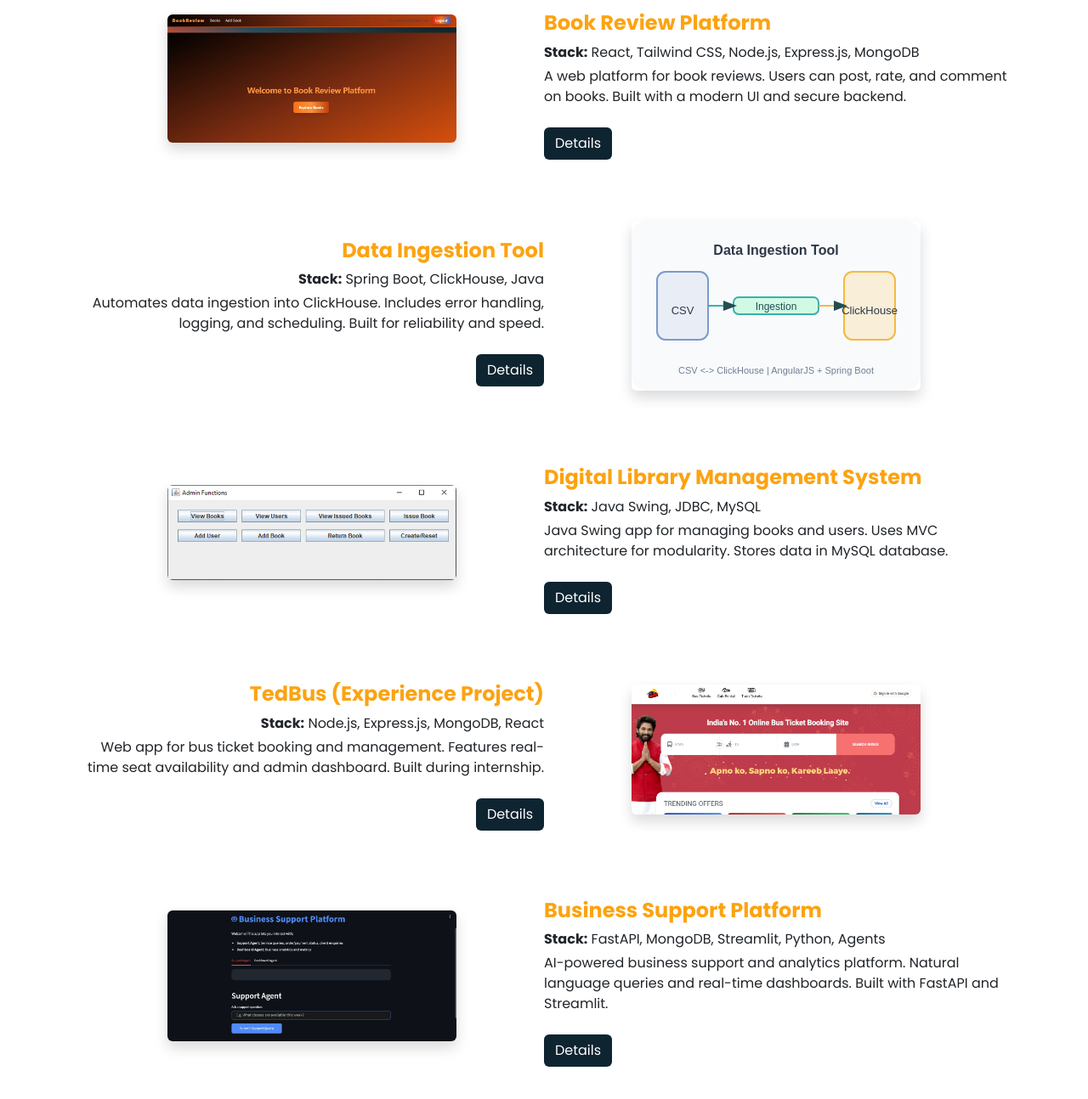
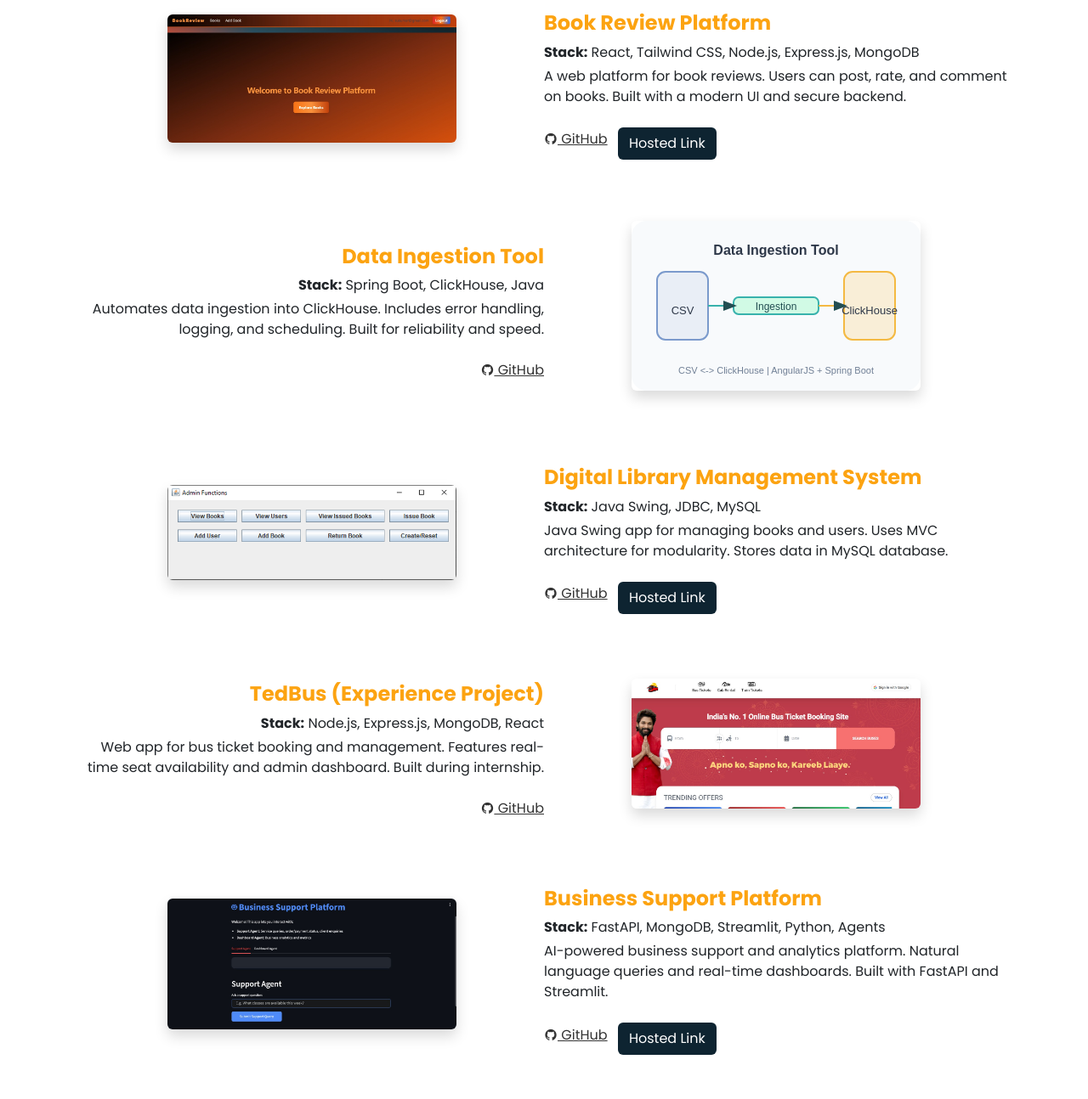
Before and after one commit to sukumar-cloud/Portfolio, a plain HTML site: page index.html in a window 1280 px wide. Shown: the part 2420-3714 px from the top of the page at 85% size. Drawn offline with nearby package versions, Linux system fonts and the light colour scheme.

Commit message:
updaed links for project

```diff
--- a/index.html
+++ b/index.html
@@ -262,7 +262,8 @@
         <h4 class="fw-bold mt-2" style="color:#fca311;">Book Review Platform</h4>
         <p class="mb-1"><b>Stack:</b> React, Tailwind CSS, Node.js, Express.js, MongoDB</p>
         <p>A web platform for book reviews. Users can post, rate, and comment on books. Built with a modern UI and secure backend.</p>
-        <a class="btn card-btn text-white mt-2" href="#" target="_blank">Details</a>
+                <a href="https://github.com/sukumar-cloud/book-review-platform.git" target="_blank" class="d-inline-block mt-2" style="color: #333;"><i class="uil uil-github"></i> GitHub</a>
+<a class="btn card-btn text-white mt-2 ms-2" href="https://books-review-platform.netlify.app/" target="_blank">Hosted Link</a>
       </div>
     </div>
     <!-- Project 2: image right, text left -->
@@ -274,7 +275,7 @@
         <h4 class="fw-bold mt-2" style="color:#fca311;">Data Ingestion Tool</h4>
         <p class="mb-1"><b>Stack:</b> Spring Boot, ClickHouse, Java</p>
         <p>Automates data ingestion into ClickHouse. Includes error handling, logging, and scheduling. Built for reliability and speed.</p>
-        <a class="btn card-btn text-white mt-2" href="#" target="_blank">Details</a>
+                <a href="https://github.com/sukumar-cloud/data-ingestion-toolll.git" target="_blank" class="d-inline-block mt-2" style="color: #333;"><i class="uil uil-github"></i> GitHub</a>
       </div>
     </div>
     <!-- Project 3: image left, text right -->
@@ -286,7 +287,8 @@
         <h4 class="fw-bold mt-2" style="color:#fca311;">Digital Library Management System</h4>
         <p class="mb-1"><b>Stack:</b> Java Swing, JDBC, MySQL</p>
         <p>Java Swing app for managing books and users. Uses MVC architecture for modularity. Stores data in MySQL database.</p>
-        <a class="btn card-btn text-white mt-2" href="#" target="_blank">Details</a>
+                <a href="https://github.com/sukumar-cloud/LibraryManagement.git" target="_blank" class="d-inline-block mt-2" style="color: #333;"><i class="uil uil-github"></i> GitHub</a>
+<a class="btn card-btn text-white mt-2 ms-2" href="https://legendary-bavarois-64d2e1.netlify.app/" target="_blank">Hosted Link</a>
       </div>
     </div>
     <!-- Project 4: image right, text left (placeholder) -->
@@ -298,7 +300,7 @@
         <h4 class="fw-bold mt-2" style="color:#fca311;">TedBus (Experience Project)</h4>
         <p class="mb-1"><b>Stack:</b> Node.js, Express.js, MongoDB, React</p>
         <p>Web app for bus ticket booking and management. Features real-time seat availability and admin dashboard. Built during internship.</p>
-        <a class="btn card-btn text-white mt-2" href="#" target="_blank">Details</a>
+                <a href="https://github.com/sukumar-cloud/tedbus.git" target="_blank" class="d-inline-block mt-2" style="color: #333;"><i class="uil uil-github"></i> GitHub</a>
       </div>
     </div>
     <!-- Project 5: image left, text right (placeholder) -->
@@ -310,7 +312,8 @@
         <h4 class="fw-bold mt-2" style="color:#fca311;">Business Support Platform</h4>
         <p class="mb-1"><b>Stack:</b> FastAPI, MongoDB, Streamlit, Python, Agents</p>
         <p>AI-powered business support and analytics platform. Natural language queries and real-time dashboards. Built with FastAPI and Streamlit.</p>
-        <a class="btn card-btn text-white mt-2" href="#" target="_blank">Details</a>
+                <a href="https://github.com/sukumar-cloud/Business-Support-Platform.git" target="_blank" class="d-inline-block mt-2" style="color: #333;"><i class="uil uil-github"></i> GitHub</a>
+<a class="btn card-btn text-white mt-2 ms-2" href="https://business-support-platform.onrender.com/" target="_blank">Hosted Link</a>
       </div>
     </div>
   </div>
```
